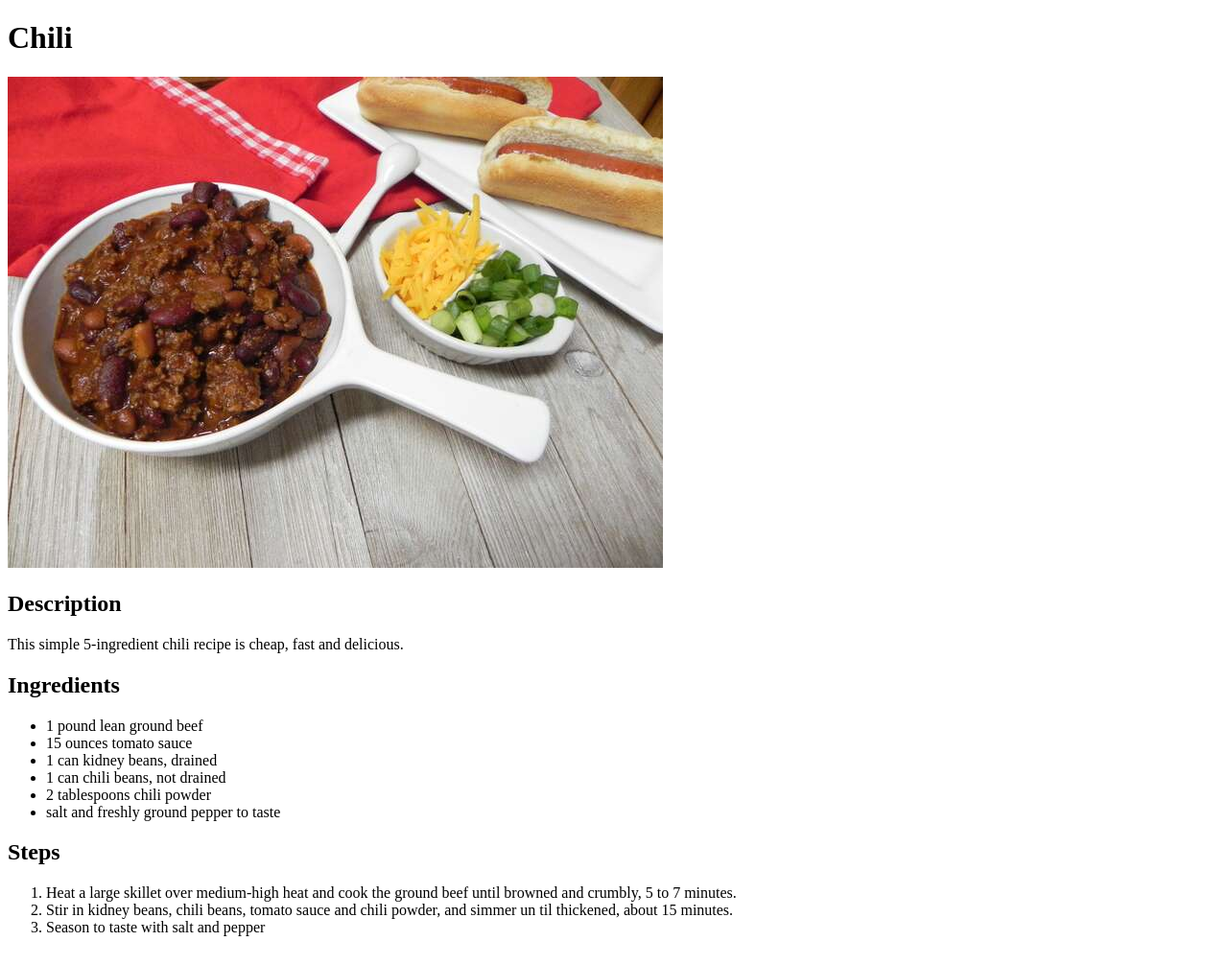
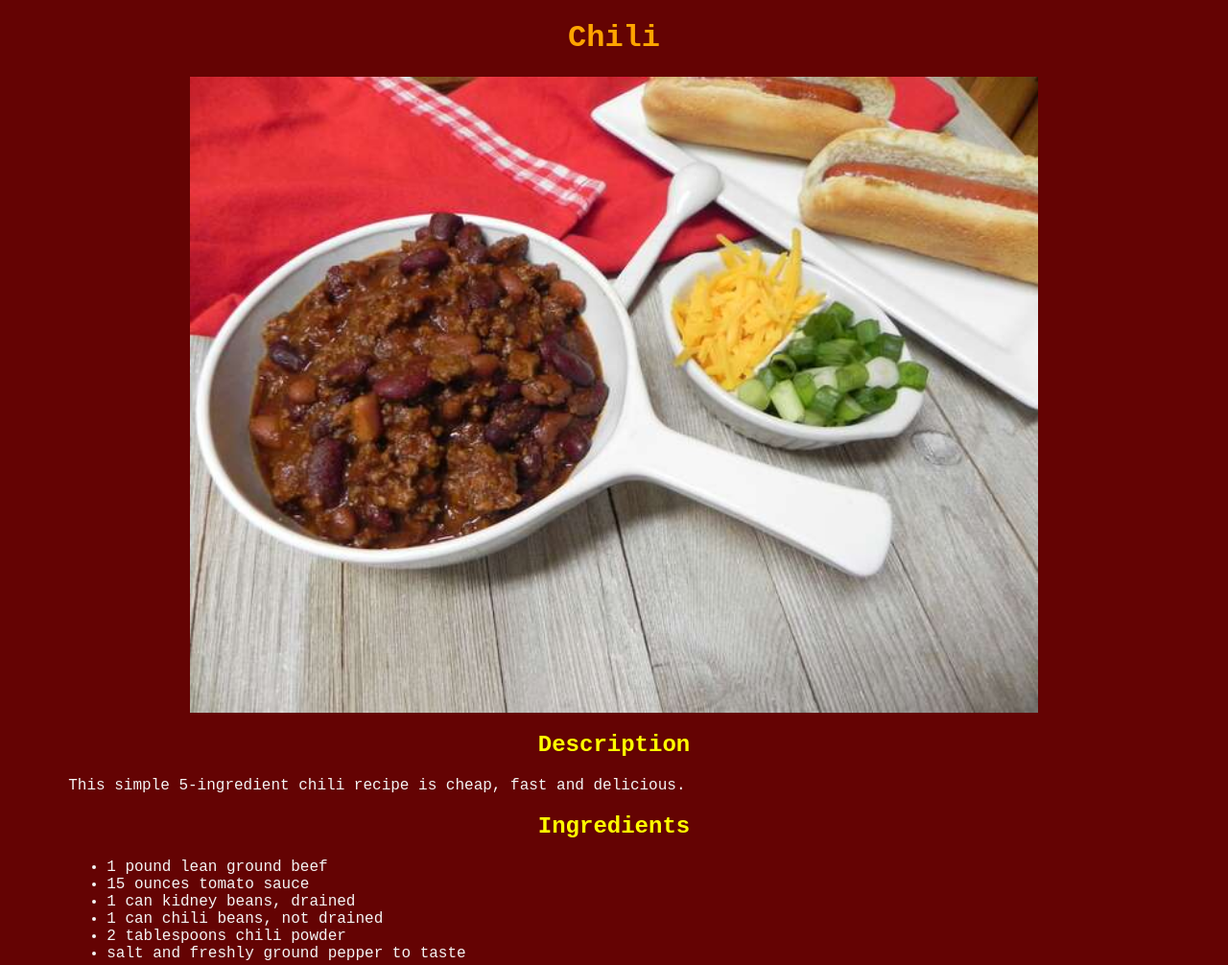
Before and after one commit to f-GC/odin-recipes, a plain HTML site: page recipes/chili.html in a window 1280 px wide. Shown: the top 1006 px of the page at 96% size. Drawn offline with Linux system fonts and the light colour scheme.

Commit message:
Add style for chili.html and fix typo in index.html

```diff
--- /dev/null
+++ b/css/chili.css
@@ -0,0 +1,35 @@
+* {
+    background-color: rgba(100, 3, 3, 1);
+    font-family: 'Courier New', Courier, monospace;
+}
+
+img {
+    display: block;
+    margin-left: auto;
+    margin-right: auto;
+    width: 70%;
+}
+
+h1 {
+    text-align: center;
+    color: orange;
+    font-size: 42;
+}
+
+h2 {
+    text-align: center;
+    color: yellow;
+}
+
+p {
+    margin-left: 5%;
+    margin-right: 5%;
+    color: whitesmoke;
+}
+
+ul,
+ol {
+    margin-left: 5%;
+    margin-right: 5%;
+    color: whitesmoke;
+}
--- a/css/index.css
+++ b/css/index.css
@@ -1,17 +1,16 @@
 * {
     font-family: 'Courier New', Courier, monospace;
+    background-color: rgb(2, 141, 95);
 }
 
 h1 {
-    background-color: black;
     color: yellow;
     text-align: center;
     font-weight: 200;
-    font-size: 40px;
+    font-size: 42px;
 }
 
 ul {
-    color: pink;
-    background-color: grey;
+    color: yellow;
     font-size: 18px;
 }
--- a/recipes/chili.html
+++ b/recipes/chili.html
@@ -3,6 +3,7 @@
     <head>
         <meta charset="utf-8">
         <title>Chili</title>
+        <link rel="stylesheet" href="../css/chili.css">
     </head>
     <body>
         <h1>Chili</h1>
```
